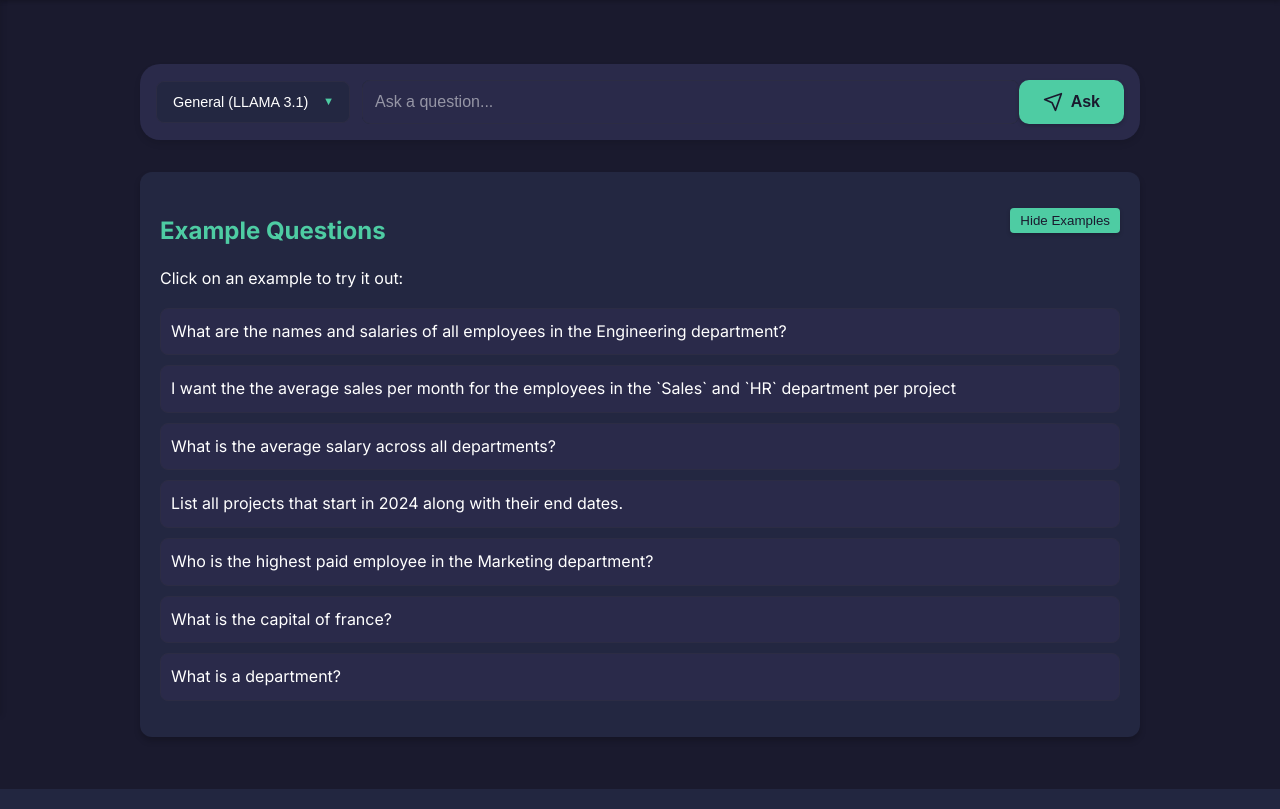
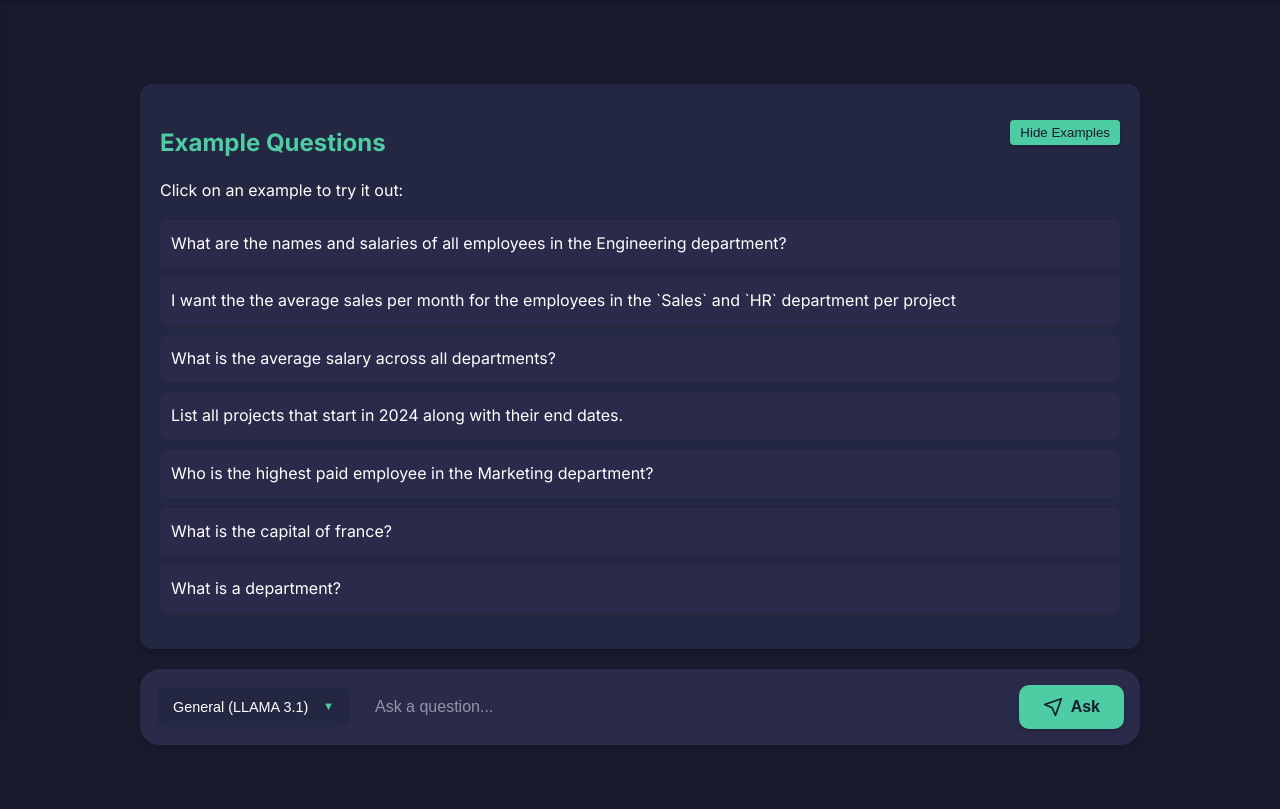
Before and after one commit to ggeop/DataDialogueLLM, a Flask app: page / in a window 1280 px wide. Shown: the part 154-963 px from the top of the page. Run offline with Flask 2, Linux system fonts and the light colour scheme; some libraries are stand-ins or nearby versions.

Commit message:
Minor changes in the launch page

```diff
--- a/frontend/static/css/question-input.css
+++ b/frontend/static/css/question-input.css
@@ -59,6 +59,7 @@
 .input-wrapper {
     display: flex;
     align-items: center;
+    margin-right: 1rem;
     background-color: var(--card-background);
     border-radius: 8px;
     overflow: hidden;
--- a/frontend/templates/index.html
+++ b/frontend/templates/index.html
@@ -23,12 +23,13 @@
 <body>
     <div id="header-component"></div>
 
+    <div id="register-form-component"></div>
+
     <div class="container">
-        <div id="register-form-component"></div>
+        <div id="example-section-component"></div>
+        <div id="conversations-component"></div>
+        <div id="loading-indicator-component"></div>
         <div id="question-input-component"></div>
-        <div id="example-section-component"></div>
-        <div id="loading-indicator-component"></div>
-        <div id="conversations-component"></div>
     </div>
 
     <script src="{{ url_for('static', filename='js/main.js') }}"></script>
```
